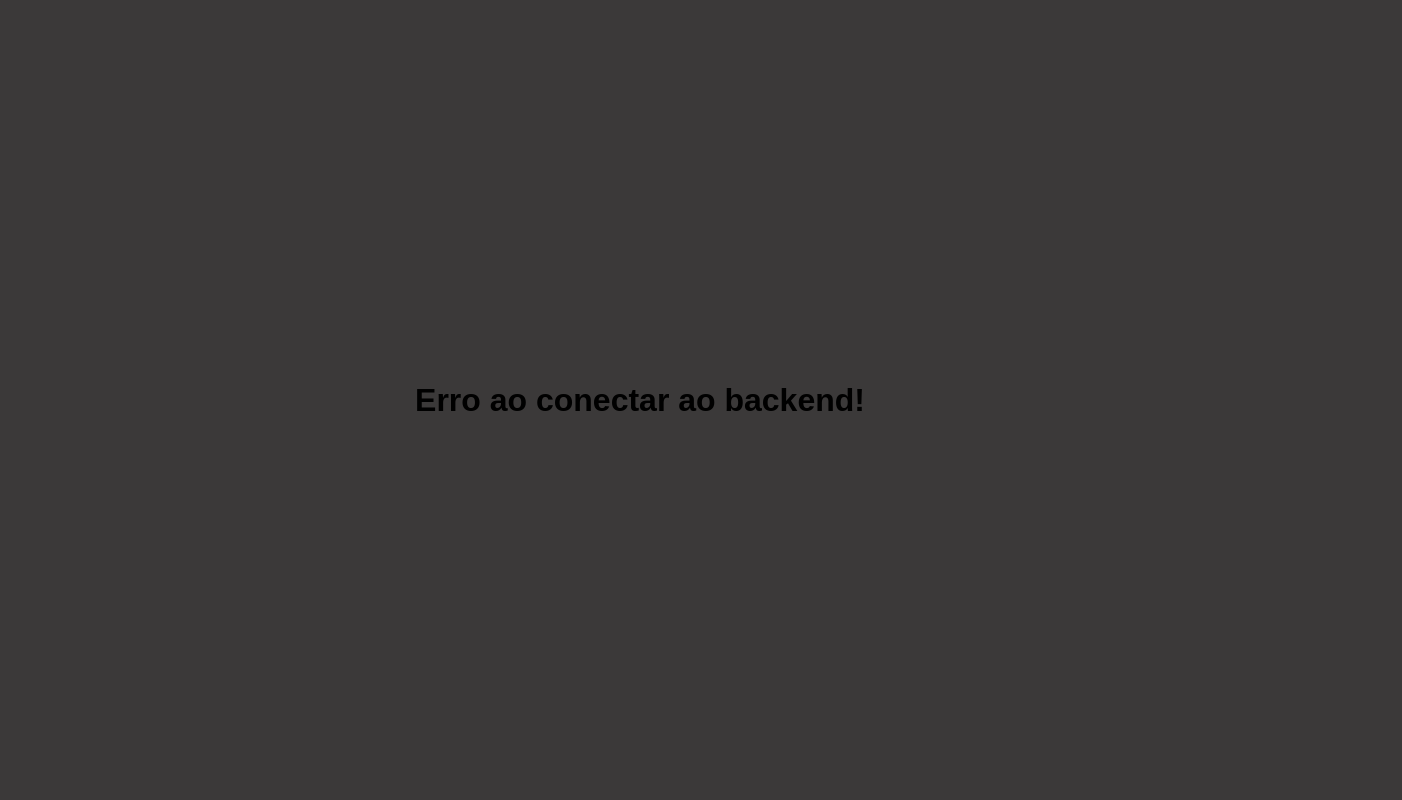
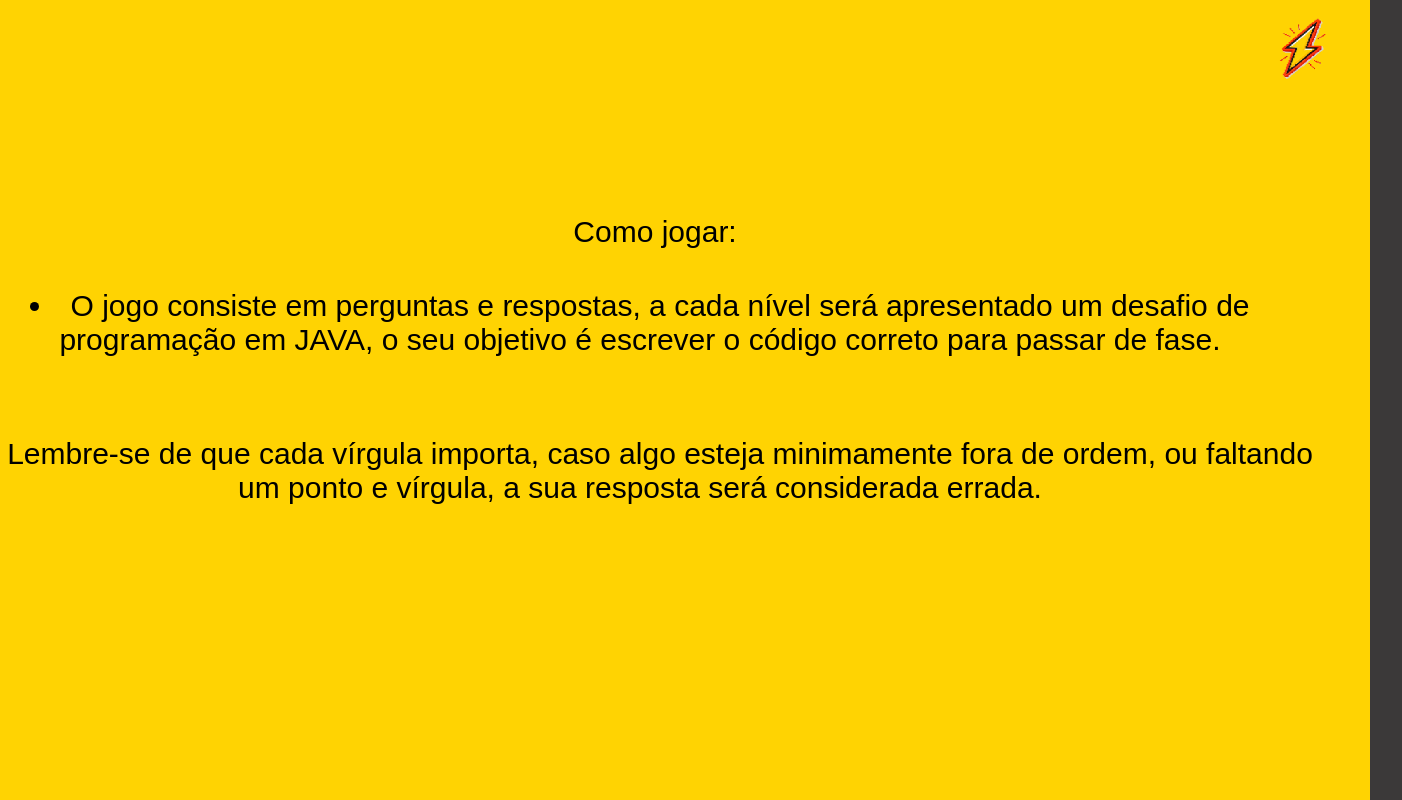
Before and after one commit to NickBerbert/flashcards, a React (Create React App) app: page /tutorial in a window 1280 px wide. Shown: the top 800 px of the page, 1402 px wide, since content can reach past the window. Built offline with nearby package versions, Linux system fonts and the light colour scheme; no server answers; a web font is replaced by a local one.

Commit message:
Atualização Tutorial.js

```diff
--- a/src/Tutorial.js
+++ b/src/Tutorial.js
@@ -1,5 +1,6 @@
 import React, { useEffect, useState } from "react";
 import "./tutorial.css";
+import RaioIcone from "./public/luxa.org-pixelate-01-raio-png-removebg-preview.png";
 
 function Tutorial() {
     const [message, setMessage] = useState("Testando conexão...");
@@ -10,7 +11,30 @@ function Tutorial() {
         .catch((err) => setMessage("Erro ao conectar ao backend!"));
     }, []);
 
-    return <h1>{message}</h1>;
+        return (
+          <div className="tutorial">
+           <img src={RaioIcone} className="icone-raio" alt="Ícone de Raio" />
+            <span className="flashcards">FLASHCARDS</span>
+            <div className="container">
+              <span className="como">Como jogar:</span>
+              <div className="texto1-tutorial">
+                <li>
+                  O jogo consiste em perguntas e respostas, a cada nível será apresentado um desafio de programação em JAVA,
+                  o seu objetivo é escrever o código correto para passar de fase.
+                </li>
+              </div>
+              <div className="texto2-tutorial">
+                <li>
+                  Lembre-se de que cada vírgula importa, caso algo esteja minimamente fora de ordem, ou faltando um ponto e vírgula,
+                  a sua resposta será considerada errada.
+                </li>
+              </div>
+            </div>
+            <button className="botao">
+              <p className="botao-entendi">Entendi!</p>
+            </button>
+            </div>
+  );
 }
 
 export default Tutorial;
```
